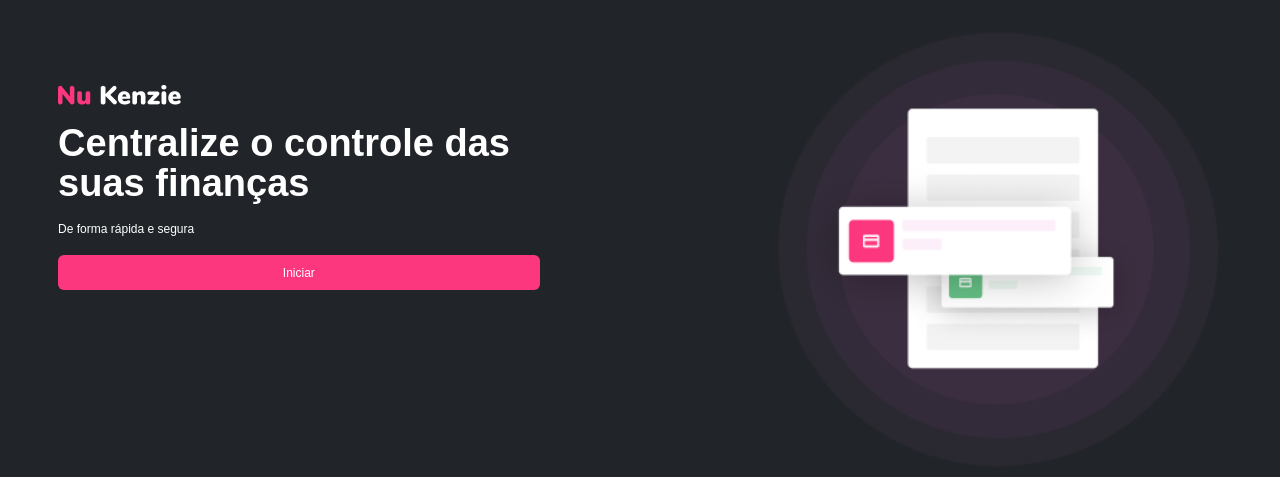
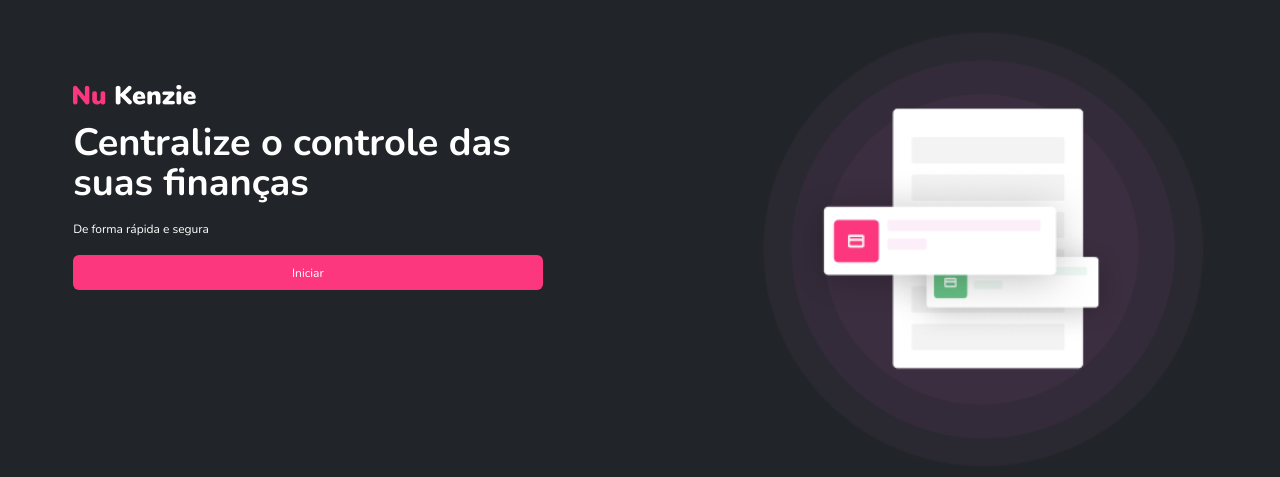
Before and after one commit to Kenzie-Academy-Brasil-Developers/nu-kenzie-luan-rodrigues1, a React (Create React App) app: page / in a window 1280 px wide. Shown: the part 155-632 px from the top of the page. Built offline with nearby package versions, Linux system fonts and the light colour scheme.

Commit message:
fix: tweak on font import

```diff
--- a/public/index.html
+++ b/public/index.html
@@ -9,6 +9,9 @@
       name="description"
       content="Web site created using create-react-app"
     />
+    <link rel="preconnect" href="https://fonts.googleapis.com">
+    <link rel="preconnect" href="https://fonts.gstatic.com" crossorigin>
+    <link href="https://fonts.googleapis.com/css2?family=Nunito:ital,wght@0,400;0,500;0,600;0,700;0,800;1,400;1,500;1,600;1,700&display=swap" rel="stylesheet">
     <title>React App</title>
   </head>
   <body>
--- a/src/style/typography.ts
+++ b/src/style/typography.ts
@@ -1,7 +1,7 @@
 import { createGlobalStyle } from "styled-components";
 
 export const TypographyStyle = createGlobalStyle`
-@import url('https://fonts.googleapis.com/css2?family=Nunito:ital,wght@0,400;0,700;1,400;1,700&display=swap');
+
 .title1 {
   font-family: 'Nunito', sans-serif;
   font-weight: bold;
```
